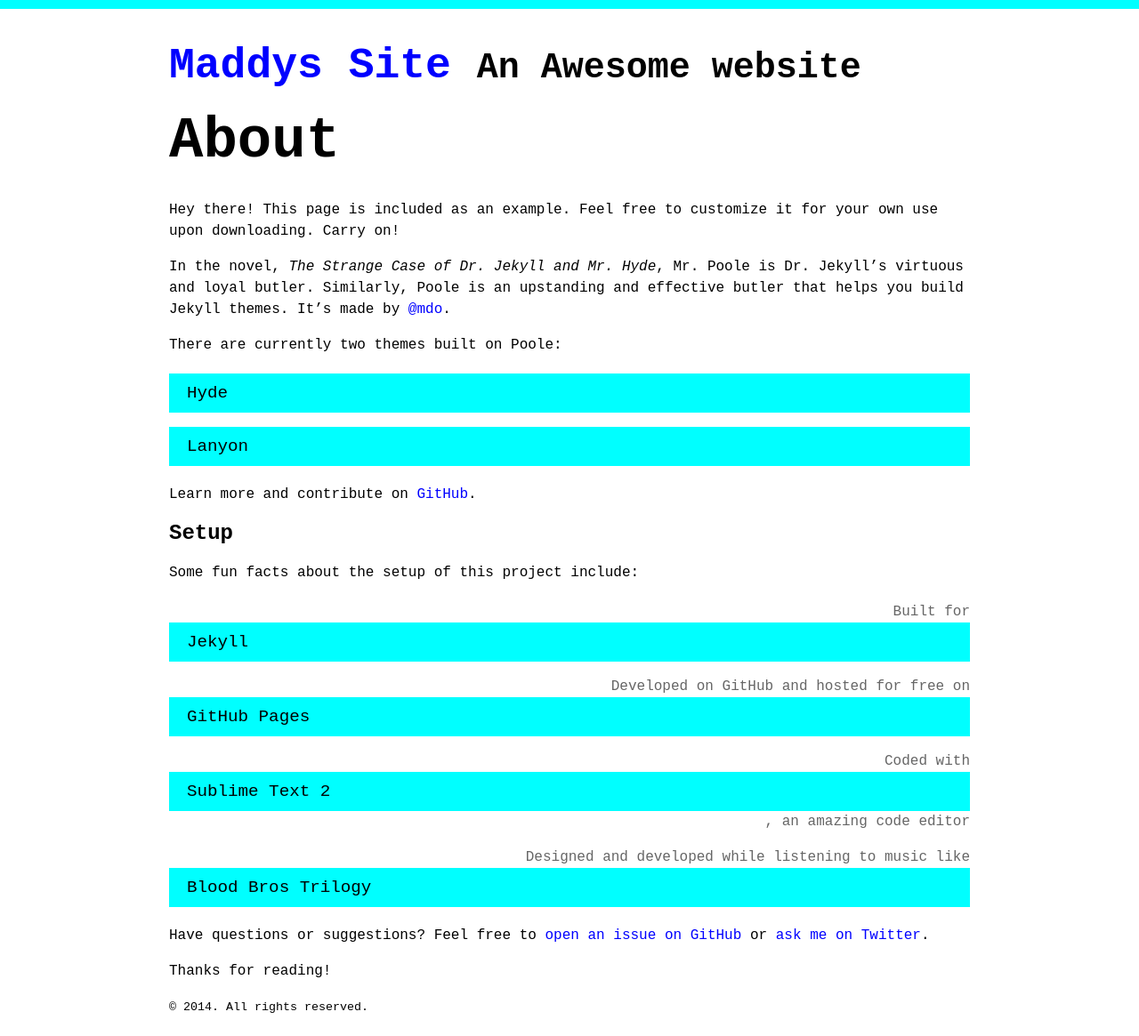
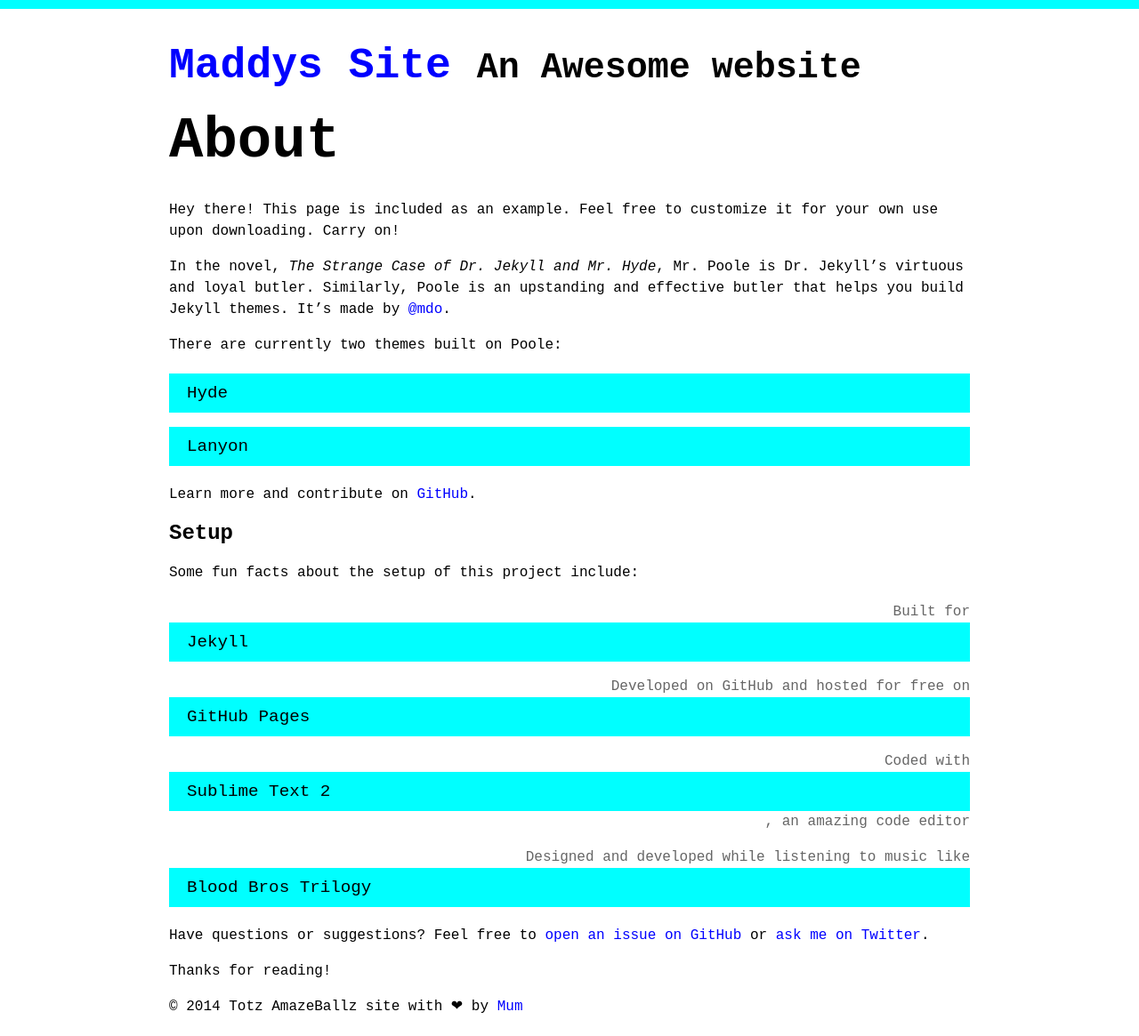
Before and after one commit to roachhd/maddy, a Jekyll site: the page built from about.md, in a window 1280 px wide. Shown: the whole page at 89% size. Built offline with Jekyll 4.4.1, drawn with Linux system fonts in a browser that asks for light colours.

Commit message:
Update default.html

```diff
--- a/_layouts/default.html
+++ b/_layouts/default.html
@@ -17,13 +17,9 @@
       <main>
         {{ content }}
       </main>
+ {% include footer.html %}
 
-      <footer class="footer">
-        <small>
-          &copy; <time datetime="{{ site.time | date_to_xmlschema }}">{{ site.time | date: '%Y' }}</time>. All rights reserved.
-        </small>
-      </footer>
-    </div>
+</div>
   {% include color-js.html %}
   </body>
 </html>
```
